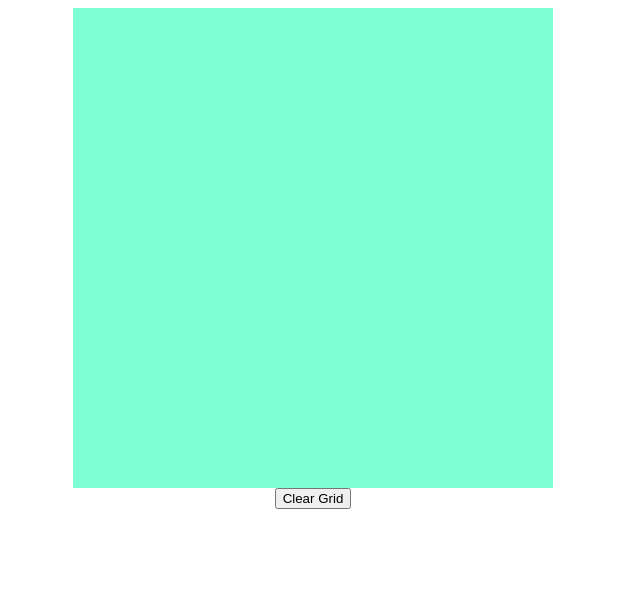
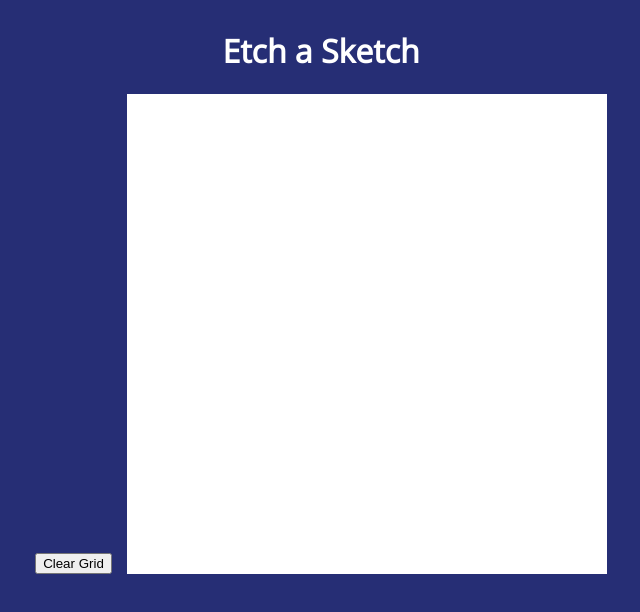
Before and after one commit to sidtohan/Etch-a-Sketch, a plain HTML site: page index.html in a window 1280 px wide. Shown: the whole page, without its empty margins (327-967 px from the left). Drawn offline with nearby package versions, Linux system fonts and the light colour scheme.

Commit message:
Added the logic for clearing, and made some visual changes to the ui

```diff
--- a/app.js
+++ b/app.js
@@ -3,10 +3,10 @@ const containerSize = 900 * 256;
 function initializeGrid(size) {
   // selecting the grid container
   const gridContainer = document.querySelector('.grid-container');
-  const boxSize = Math.sqrt(containerSize)/size;
+  const boxSize = Math.sqrt(containerSize) / size;
   // setting the required specifications
   gridContainer.setAttribute('style',
-  `display: grid;
+    `display: grid;
   grid-template-columns: repeat(${size},${boxSize}px);
   grid-auto-rows: ${boxSize}px;`)
 
@@ -21,6 +21,7 @@ function initializeGrid(size) {
   }
 }
 
+// function for adding listeners to the grid element
 function addGridListeners() {
   let gridItemList = document.querySelectorAll('.grid-item');
   gridItemList.forEach(item => {
@@ -32,11 +33,21 @@ function setGridColor(e) {
   e.target.style.backgroundColor = "black";
 }
 
-function newGrid(){
+// clears the grid
+function clearGrid() {
+  const coloredBoxes = document.querySelectorAll('.grid-item');
+  coloredBoxes.forEach(box => {
+    if(box.getAttribute('style')){
+      box.removeAttribute('style');
+    }
+  });
+}
+
+function newGrid() {
   let user;
   do {
     user = parseInt(prompt("Enter the number of squares per side: "));
-    if (user >= 100){
+    if (user >= 100) {
       alert("Please enter a size < 100");
     }
   } while (user >= 100);
@@ -63,5 +74,5 @@ initializeGrid(16);
 addGridListeners();
 
 // setting up the button
-const clearButton = document.querySelector('.clear-grid');
-clearButton.onclick = newGrid;
+const btn = document.querySelector('#clear-grid');
+btn.addEventListener('click', clearGrid);
--- a/index.html
+++ b/index.html
@@ -6,11 +6,17 @@
   <meta name="viewport" content="width=device-width, initial-scale=1.0">
   <title>Etch-a-Sketch</title>
   <link href="styles.css" rel="stylesheet">
+  <link href="https://fonts.googleapis.com/css?family=Open+Sans" rel="stylesheet">
   <script src="app.js" defer></script>
 </head>
+<header>
+  <h1>Etch a Sketch</h1>
+</header>
 <body>
-  <div class="grid-container">
+  <div class="drawing-board">
+    <div class="grid-container">
+    </div>
+    <button id="clear-grid">Clear Grid</button>
   </div>
-  <button class="clear-grid">Clear Grid</button>
 </body>
 </html>
--- a/styles.css
+++ b/styles.css
@@ -1,12 +1,23 @@
 .grid-item{
-  background-color: aquamarine;
+  background-color: #fff;
 }
 
-.grid-item.colored{
-  background-color: black;
+.drawing-board {
+  width: 100%;
+  justify-content: center;
+  display: flex;
+  flex-direction: row-reverse;
+  align-items: flex-end;
+  gap: 15px;
 }
 
-body {
+header {
+  color: #fff;
+}
+body{
+  background-color: rgb(38, 46, 117);
+  width: 100%;
+  font-family: 'Open Sans', 'Helvetica Neue', sans-serif;
   display: flex;
   flex-direction: column;
   align-items: center;
```
